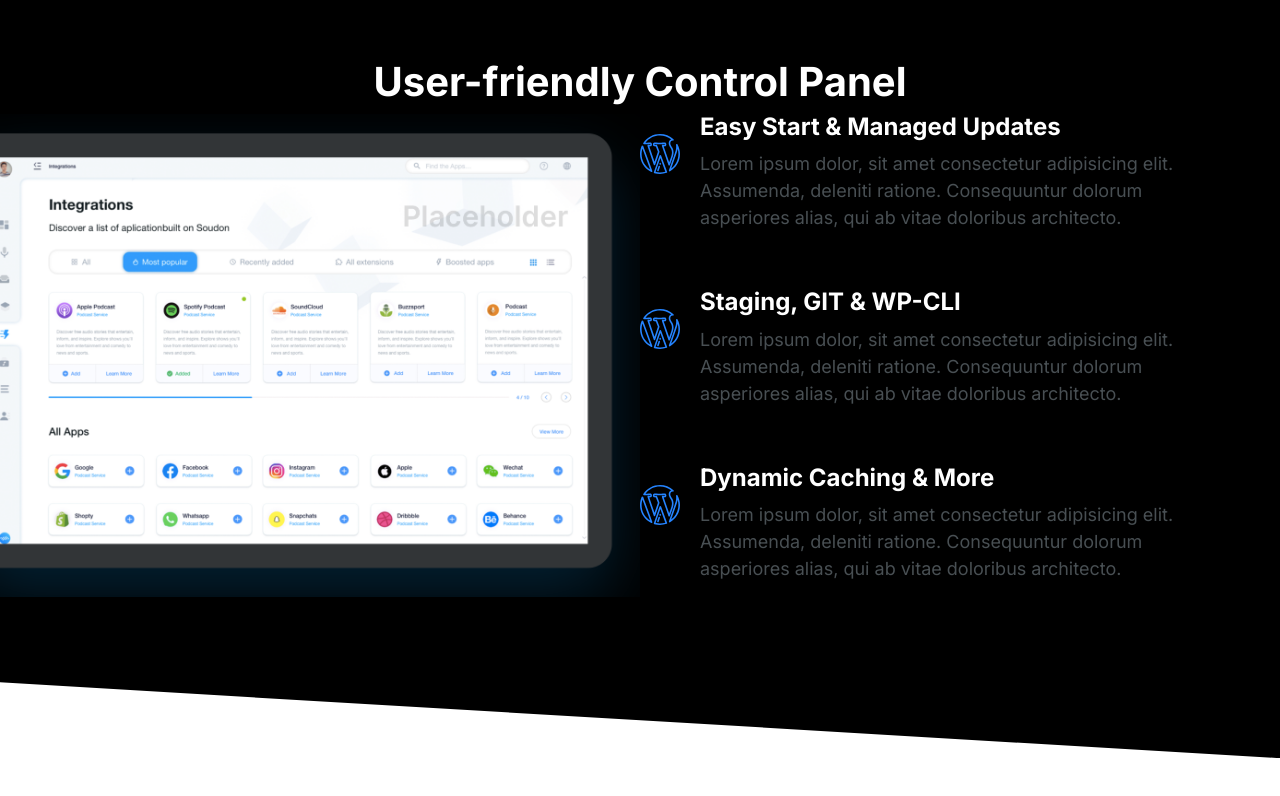
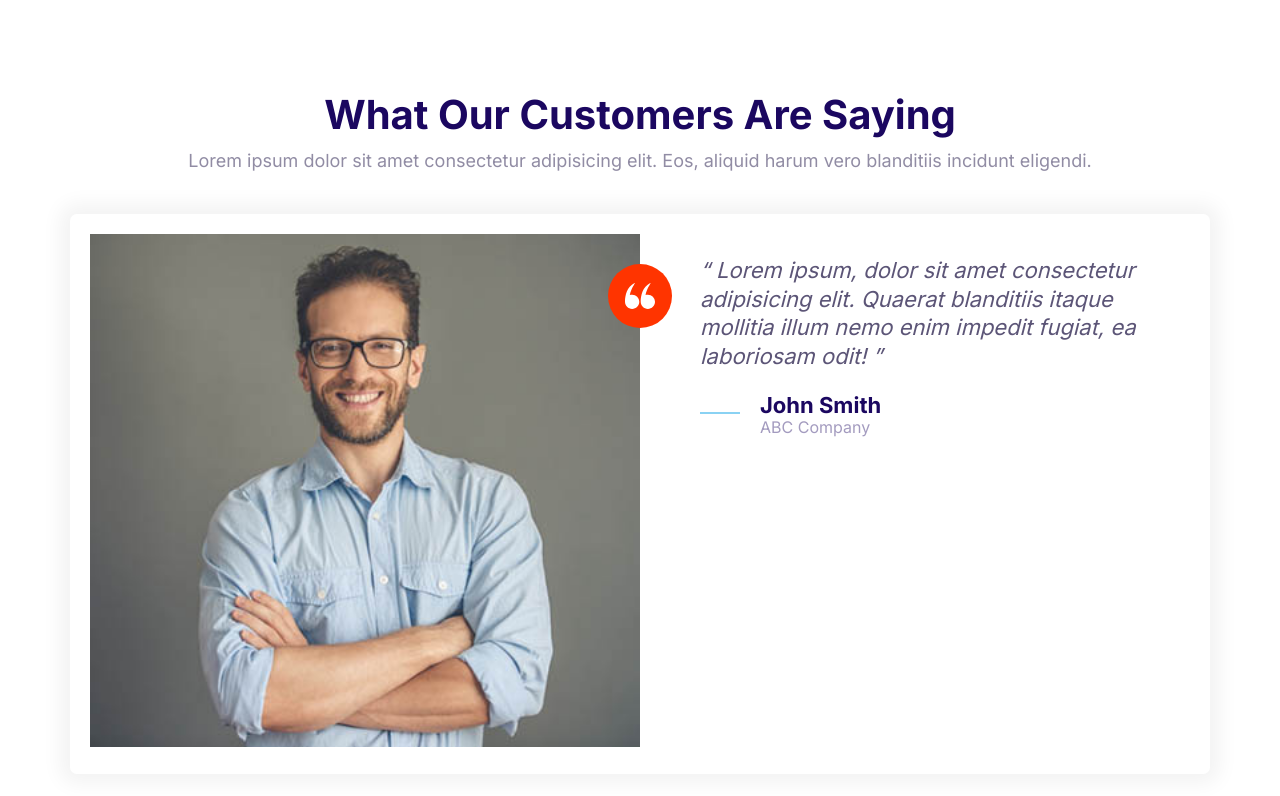
Before and after one commit to codewithezequiel/zeke-project, a plain HTML site: page index.html in a window 1280 px wide. Drawn offline with Linux system fonts and the light colour scheme.

Commit message:
Testimonials Block Section

```diff
--- a/css/styles.css
+++ b/css/styles.css
@@ -620,6 +620,7 @@ a {
 
 .block__header {
   text-align: center;
+  margin-bottom: 4rem;
 }
 
 .block__heading {
@@ -815,7 +816,6 @@ a {
   }
 }
 
-
 /* Showcase Block */
 
 .block-showcase__image {
@@ -826,12 +826,11 @@ a {
   color: #fff;
 }
 
-.block-showcase  p {
+.block-showcase p {
   color: #484f53;
 }
 
-@media screen and (min-width:768px) {
-
+@media screen and (min-width: 768px) {
   .block-showcase .grid {
     grid-template-columns: 50% 50%;
   }
@@ -841,5 +840,4 @@ a {
     max-width: 700px;
     justify-self: end;
   }
-
 }
--- a/index.html
+++ b/index.html
@@ -15,66 +15,47 @@
     <title>Website Moshify Practice</title>
   </head>
   <body>
-    <section class="block block--dark block--skewed-right block-showcase">
+    <section class="block">
       <header class="block__header">
-        <h2 class="block__heading">User-friendly Control Panel</h2>
+        <h2>What Our Customers Are Saying</h2>
+        <p>
+          Lorem ipsum dolor sit amet consectetur adipisicing elit. Eos, aliquid
+          harum vero blanditiis incidunt eligendi.
+        </p>
       </header>
-      <div class="container grid grid--1x2">
-        <img class="block-showcase__image" src="images/ipad.png" alt="" />
-
-        <ul class="list block__heading">
-          <li class="list__item">
+      <div class="container">
+        <div class="card testimonial">
+          <div class="grid grid--1x2">
+            <div class="testimonial__container">
+              <img src="images/testimonial.jpg" alt="happy white guy smiling" />
+              <span class="icon-container icon-container--accent">
+                <svg class="icon icon--white icon--small">
+                  <use xlink:href="images/sprite.svg#quotes"></use>
+                </svg>
+              </span>
+            </div>
+            <blockquote class="quote">
+              <p class="quote__text">
+                Lorem ipsum, dolor sit amet consectetur adipisicing elit.
+                Quaerat blanditiis itaque mollitia illum nemo enim impedit
+                fugiat, ea laboriosam odit!
+              </p>
+              <footer>
                 <div class="media">
                   <div class="media__image">
-                <svg class="icon icon--primary">
-                  <use xlink:href="images/sprite.svg#wordpress"></use>
+                    <svg class="icon icon--primary quote__line">
+                      <use xlink:href="images/sprite.svg#line"></use>
                     </svg>
                   </div>
                   <div class="media__body">
-                <h3 class="media__title">Easy Start & Managed Updates</h3>
-                <p>
-                  Lorem ipsum dolor, sit amet consectetur adipisicing elit.
-                  Assumenda, deleniti ratione. Consequuntur dolorum asperiores
-                  alias, qui ab vitae doloribus architecto.
-                </p>
+                    <h3 class="media__title quote__author">John Smith</h3>
+                    <p class="quote__author-company">ABC Company</p>
                   </div>
                 </div>
-          </li>
-          <li class="list__item">
-            <div class="media">
-              <div class="media__image">
-                <svg class="icon icon--primary">
-                  <use xlink:href="images/sprite.svg#wordpress"></use>
-                </svg>
-              </div>
-              <div class="media__body">
-                <h3 class="media__title">Staging, GIT & WP-CLI</h3>
-                <p>
-                  Lorem ipsum dolor, sit amet consectetur adipisicing elit.
-                  Assumenda, deleniti ratione. Consequuntur dolorum asperiores
-                  alias, qui ab vitae doloribus architecto.
-                </p>
+              </footer>
+            </blockquote>
           </div>
         </div>
-          </li>
-          <li class="list__item">
-            <div class="media">
-              <div class="media__image">
-                <svg class="icon icon--primary">
-                  <use xlink:href="images/sprite.svg#wordpress"></use>
-                </svg>
-              </div>
-              <div class="media__body">
-                <h3 class="media__title">Dynamic Caching & More</h3>
-                <p>
-                  Lorem ipsum dolor, sit amet consectetur adipisicing elit.
-                  Assumenda, deleniti ratione. Consequuntur dolorum asperiores
-                  alias, qui ab vitae doloribus architecto.
-                </p>
-              </div>
-            </div>
-          </li>
-        </ul>
       </div>
     </section>
     <script src="js/main.js"></script>
```
Also changed, not shown: components/testimonials-block.html (added, +40 -0 lines). Lines whose indentation alone changed are shown as unchanged.
